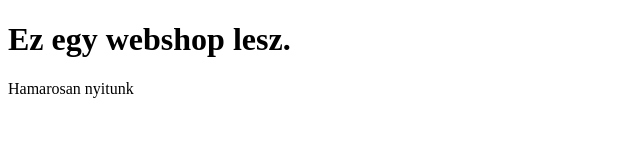
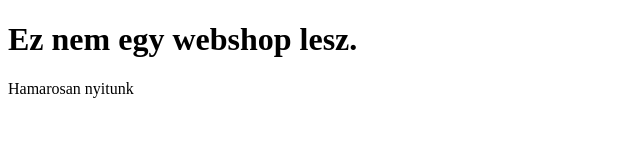
Before and after one commit to Jacint98/Webshop, a plain HTML site: page index.html in a window 1280 px wide. Shown: the whole page, without its empty margins (0-640 px from the left). Drawn offline with Linux system fonts and the light colour scheme.

Commit message:
index.html

```diff
--- a/index.html
+++ b/index.html
@@ -7,7 +7,7 @@ Index
 </head>
 
 <Body>
-<H1>Ez egy webshop lesz.</H1>
+<H1>Ez nem egy webshop lesz.</H1>
   <P1>Hamarosan nyitunk</P1>
 
 
```
